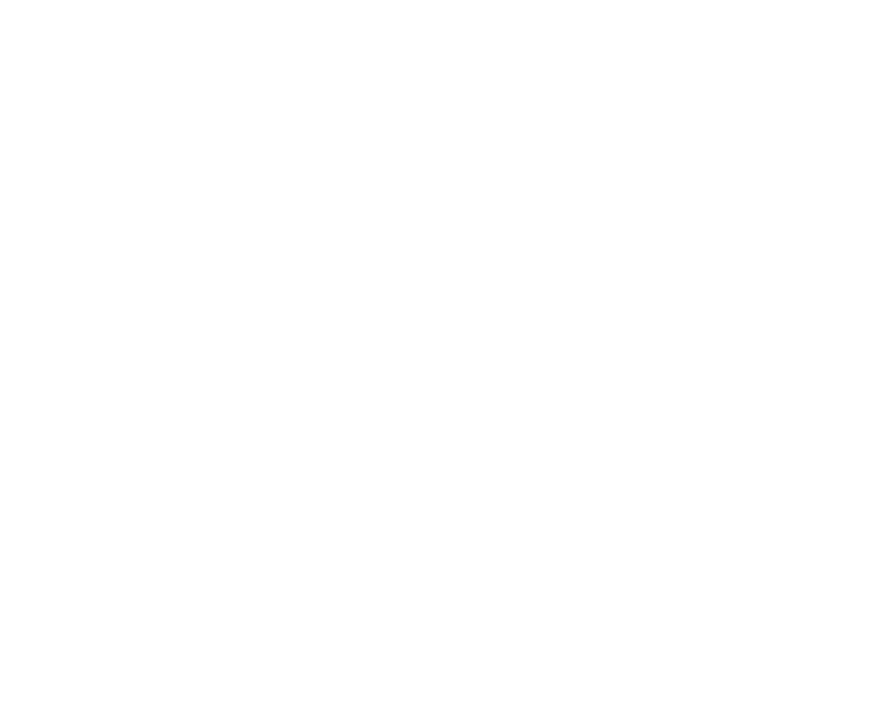
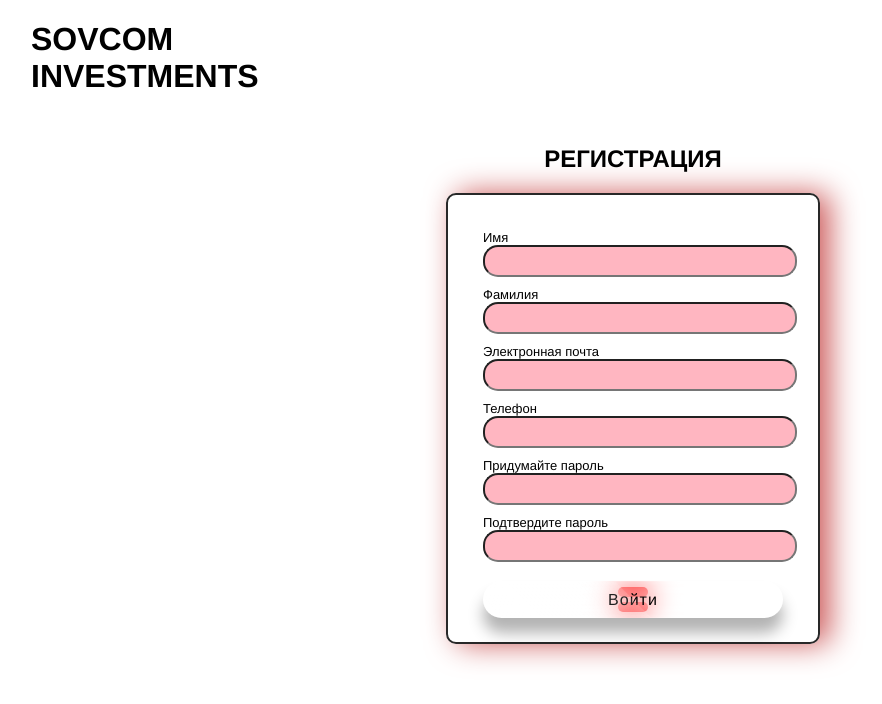
Before and after one commit to TakeshiKatsuro/ProjectVueJs, a Vue app: page /registration in a window 1280 px wide. Before the commit this address had no page. Shown: the top 704 px of the page, without its empty margins (7-889 px from the left). Built offline with nearby package versions, Linux system fonts and the light colour scheme.

Commit message:
fixed index.html warning

```diff
--- a/src/index.html
+++ b/index.html
@@ -9,18 +9,9 @@
   <body>
     <div id="app">
       <!-- ЗДЕСЬ БУДЕТ НАШЕ ПРИЛОЖЕНИЕ -->
-      <script type="module" src="/src/main.js">
-        // Создание экземпляра Vue
-        import App from "@/App.vue";
+    </div>
+    <script type="module" src="/main.js">
 
-        new Vue({
-          el: '#app',
-          components: {
-            App
-          },
-          template: '<router-view></router-view>'
-        });
-      </script>
-    </div>
+    </script>
   </body>
 </html>
--- a/src/main.js
+++ b/main.js
@@ -1,5 +1,5 @@
 import { createApp } from 'vue'
-import App from './App'
+import App from '@/router/App.vue'
 import router from "@/router/router";
 
 const app = createApp(App) //создали экземпляр компонента
--- a/src/pages/SignInForm.vue
+++ b/src/pages/SignInForm.vue
@@ -49,7 +49,7 @@ export default {
     border: 2px solid;
     border-color: #282828;
     border-radius: 10px;
-    box-shadow: 14px 14px 30px gray;
+    box-shadow: 10px 0px 30px indianred;
     padding: 35px;
 }
 
--- a/src/pages/SignUpForm.vue
+++ b/src/pages/SignUpForm.vue
@@ -39,7 +39,7 @@ export default {
 
 <template>
     <h1 style="text-align: left; font-family: 'franklin gothic medium'; margin-left: 30px">SOVCOM<br>INVESTMENTS</h1>
-    <h2 style="text-align: center; font-family: 'franklin gothic medium'; margin-top: 100px">Добро пожаловать!</h2>
+    <h2 style="text-align: center; font-family: 'franklin gothic medium'; margin-top: 50px">РЕГИСТРАЦИЯ</h2>
     <form class="login-form">
         <div class="form-group">
             <label for="name">Имя</label>
@@ -77,6 +77,7 @@ export default {
     border: 2px solid;
     border-color: #282828;
     border-radius: 10px;
+    box-shadow: 10px 0px 30px indianred;
     padding: 35px;
 }
 
--- a/src/App.vue
+++ b/src/router/App.vue
@@ -1,11 +1,9 @@
-<script>
-export default {
-
-}
+<script setup>
+    import Main from "../pages/Main.vue";
 </script>
 
 <template>
-    <div class="app">
+    <div>
         <router-view></router-view>
     </div>
 </template>
--- a/src/router/router.js
+++ b/src/router/router.js
@@ -6,16 +6,25 @@ import {createRouter, createWebHistory} from "vue-router";
 
 /*Создаётся массив объектов маршрутов*/
 const routes = [
-    { path: "", component: Main },
-    { path: "/signIn", component: SignInForm },
-    { path: "/signUp", component: SignUpForm }
+    { path: "",
+        name: "Main",
+        component: Main
+    },
+    { path: "/authorization",
+        name: "SignInForm",
+        component: SignInForm
+    },
+    { path: "/registration",
+        name: "SignUpForm",
+        component: SignUpForm,
+    }
 
 ]
 
 /*Создание экзмепляра маршрутизатора */
 const router = createRouter({
-    routes, //массив маршрутов
-    history: createWebHistory(process.env.BASE_URL) //создание типа истории маршрутизации
+    history: createWebHistory(), //создание типа истории маршрутизации
+    routes //массив маршрутов
 })
 //process.env.BASE_URL представляет базовый URL приложения.
 export default router;
```
Also changed, not shown: vite.config.js (line endings or trailing spaces).
